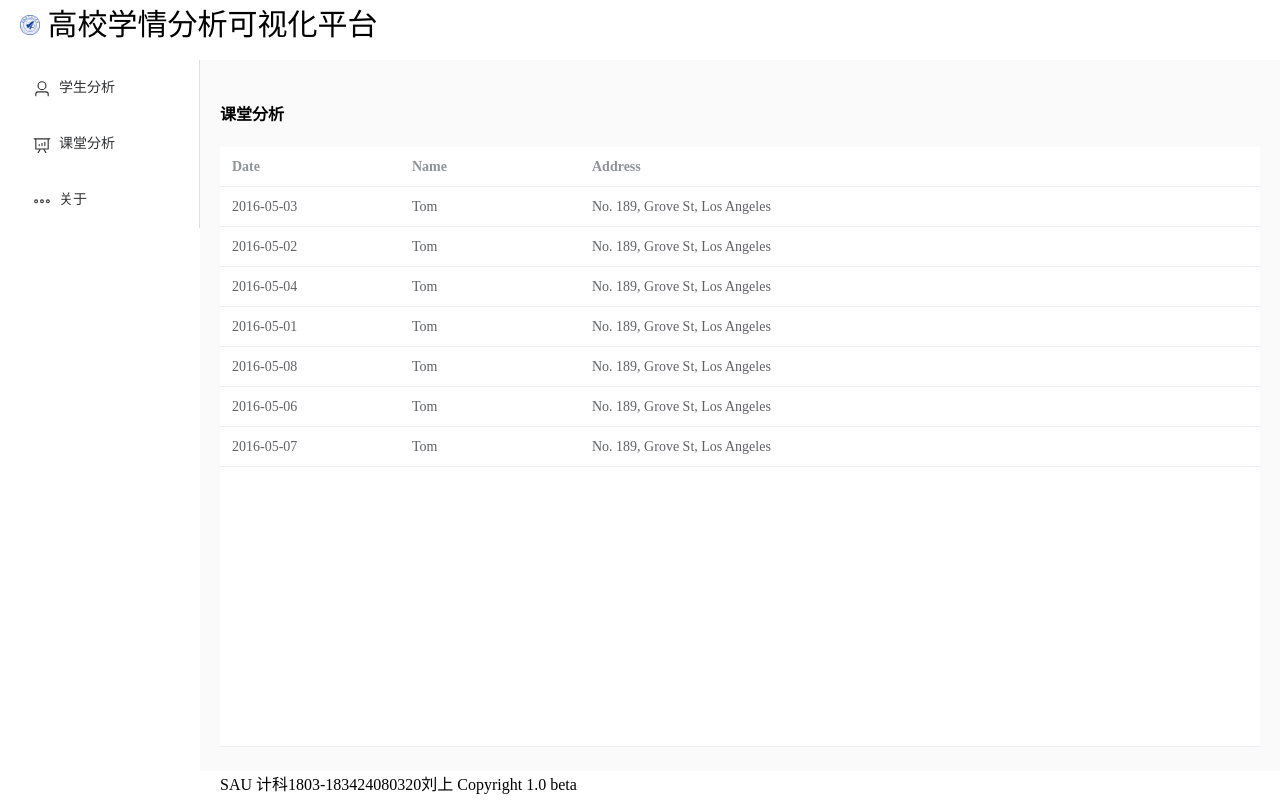
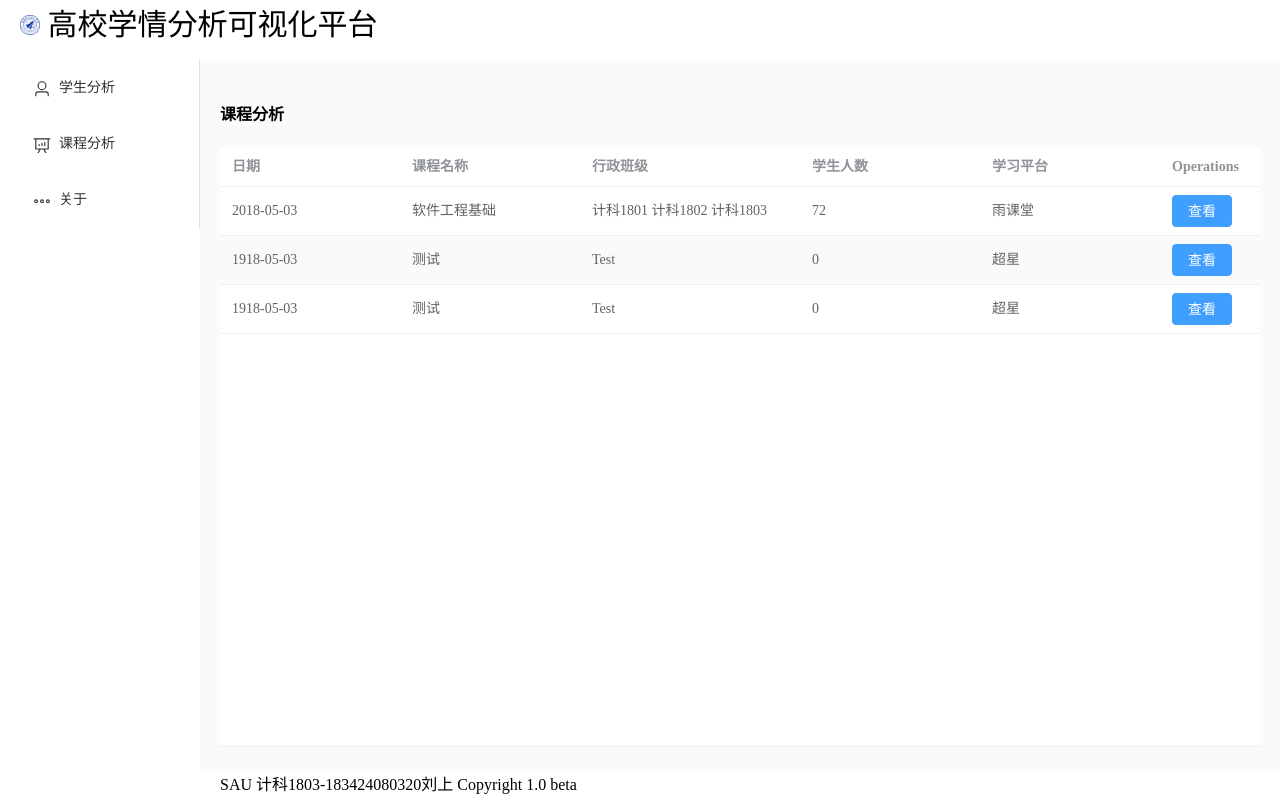
Before and after one commit to liuup/GraduationProject, a Vue app in the folder frontend/: page /class in a window 1280 px wide. Built offline with nearby package versions, Linux system fonts and the light colour scheme.

Commit message:
增加课程分析列表

```diff
--- a/frontend/src/router/index.js
+++ b/frontend/src/router/index.js
@@ -26,12 +26,18 @@ const routes = [
         component: () => import("../views/side/Class.vue")
       },
       {
+        path: "/classinfo",
+        name: "ClassInfo",
+        component: () => import("../views/side/ClassInfo.vue")
+      },
+      {
         path: '/about',
         name: 'About',
         component: () => import('../views/side/About.vue')
       },
     ]
   },
+
 ]
 
 const router = createRouter({
--- a/frontend/src/views/Home.vue
+++ b/frontend/src/views/Home.vue
@@ -21,7 +21,7 @@
                 <el-menu-item index="2" @click="Class()">
                   <div class="menu-item">
                     <el-icon><DataAnalysis /></el-icon>
-                    <span>课堂分析</span>
+                    <span>课程分析</span>
                   </div>
                 </el-menu-item>
 
--- a/frontend/src/views/side/Class.vue
+++ b/frontend/src/views/side/Class.vue
@@ -1,10 +1,18 @@
 <template>
   <div class="class-main">
-    <h1>课堂分析</h1>
-    <el-table :data="tableData" height="600px" style="width: 100%">
-      <el-table-column prop="date" label="Date" width="180" />
-      <el-table-column prop="name" label="Name" width="180" />
-      <el-table-column prop="address" label="Address" />
+    <h1>课程分析</h1>
+    <el-table :data="tableData" stripe height="600px" style="width: 100%">
+      <el-table-column prop="date" label="日期" width="180" />
+      <el-table-column prop="name" label="课程名称" width="180" />
+      <el-table-column prop="class" label="行政班级" width="220" />
+      <el-table-column prop="count" label="学生人数" width="180" />
+      <el-table-column prop="platform" label="学习平台" width="180" />
+
+      <el-table-column label="Operations">
+        <template #default="scope">
+          <el-button type="primary" @click="handleShowClass(scope.$index)">查看</el-button>
+        </template>
+      </el-table-column>
     </el-table>
   </div>
 </template>
@@ -15,49 +23,43 @@ export default {
     return {
       tableData: [
         {
-          date: "2016-05-03",
-          name: "Tom",
-          address: "No. 189, Grove St, Los Angeles",
+          date: "2018-05-03",
+          name: "软件工程基础",
+          class: "计科1801 计科1802 计科1803",
+          count: "72",
+          platform: "雨课堂"
         },
         {
-          date: "2016-05-02",
-          name: "Tom",
-          address: "No. 189, Grove St, Los Angeles",
+          date: "1918-05-03",
+          name: "测试",
+          class: "Test",
+          count: "0",
+          platform: "超星"
         },
         {
-          date: "2016-05-04",
-          name: "Tom",
-          address: "No. 189, Grove St, Los Angeles",
-        },
-        {
-          date: "2016-05-01",
-          name: "Tom",
-          address: "No. 189, Grove St, Los Angeles",
-        },
-        {
-          date: "2016-05-08",
-          name: "Tom",
-          address: "No. 189, Grove St, Los Angeles",
-        },
-        {
-          date: "2016-05-06",
-          name: "Tom",
-          address: "No. 189, Grove St, Los Angeles",
-        },
-        {
-          date: "2016-05-07",
-          name: "Tom",
-          address: "No. 189, Grove St, Los Angeles",
+          date: "1918-05-03",
+          name: "测试",
+          class: "Test",
+          count: "0",
+          platform: "超星"
         },
       ],
     };
   },
+
+  methods: {
+    handleShowClass(index) {
+      console.log(index);
+      localStorage.setItem("classindex", JSON.stringify(index));
+      this.$router.push({ path: "/classinfo" });
+    },
+
+  }
 };
 </script>
 
 <style scoped>
-
 .class-main {
-    height: 650px;
+  height: 650px;
 }
 </style>
--- /dev/null
+++ b/frontend/src/views/side/ClassInfo.vue
@@ -0,0 +1,26 @@
+<template>
+    <div class="classinfo-main">
+        <h1>Class Info index:{{ classindex }}</h1>
+
+    </div>
+</template>
+
+<script>
+export default {
+    data() {
+        return {
+            classindex: "",
+        }
+    },
+    mounted() {
+        this.classindex = localStorage.getItem("classindex");
+    }
+
+}
+</script>
+
+<style scoped>
+.classinfo-main {
+    height: 650px;
+}
+</style>
```
